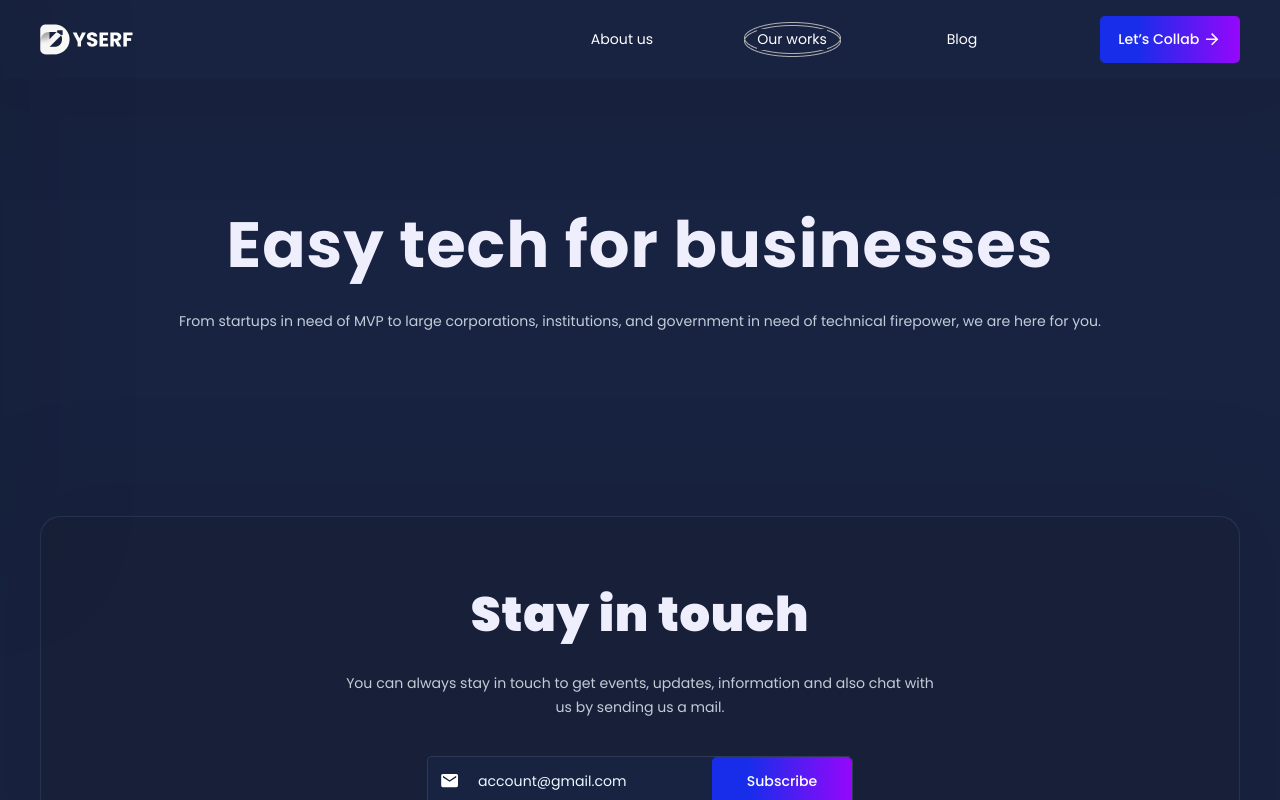
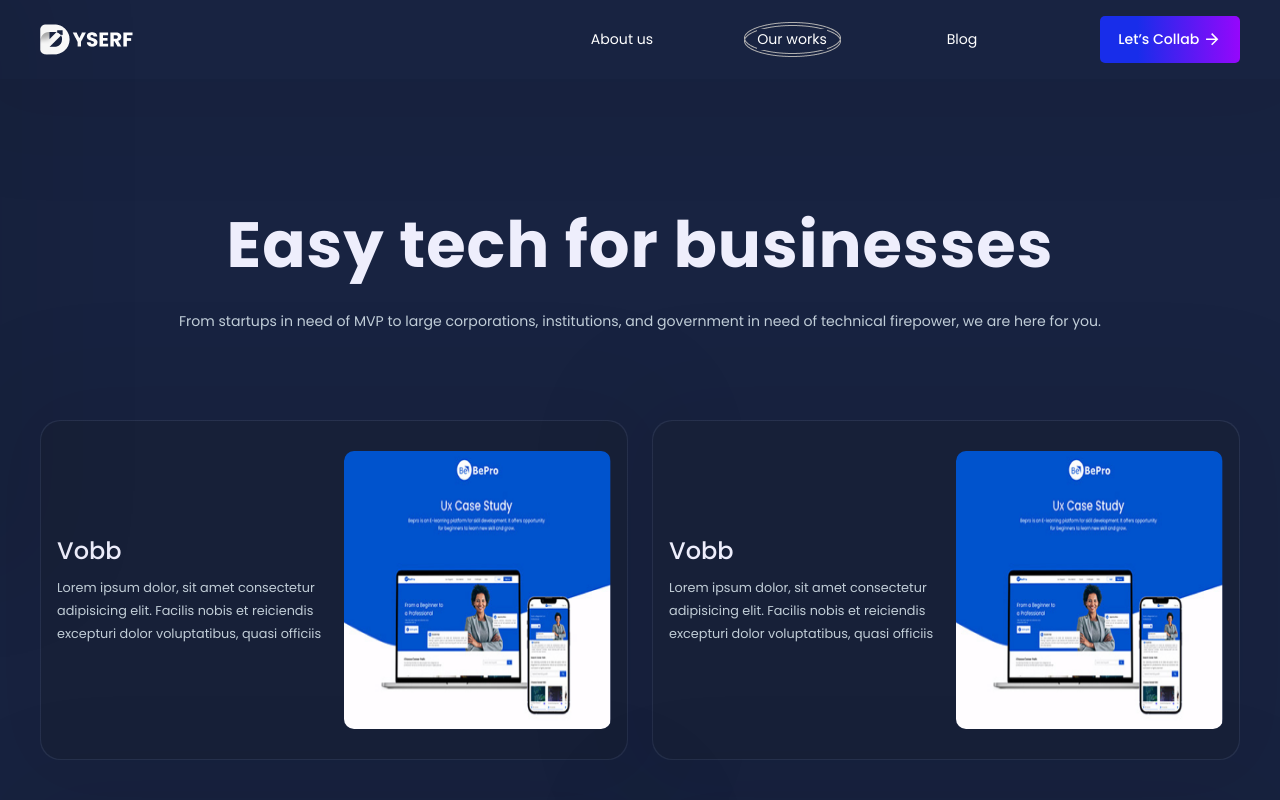
Before and after one commit to DGreegman/dyserf, a Next.js app: page /works in a window 1280 px wide. Shown: the top 800 px of the page. Built offline with nearby package versions, Linux system fonts and the light colour scheme.

Commit message:
Added work cards

```diff
--- a/components/works/WorkCard.tsx
+++ b/components/works/WorkCard.tsx
@@ -1,7 +1,7 @@
 import Image from 'next/image';
-import { Box, CardHeader, Flex, Stack } from '@chakra-ui/react';
+import { Box, Flex, Stack } from '@chakra-ui/react';
 import { WorkModel } from '../../models';
-import { DifferentBg, CardText } from '../Shared';
+import { DifferentBg, CardText, CardHeader } from '../Shared';
 
 type Props = {
   item: WorkModel;
@@ -17,7 +17,7 @@ const WorkCard = ({ item }: Props) => {
       minH='340px'
     >
       <Flex align='center' bg='transparent' gap={5}>
-        <Stack bg='transparent'>
+        <Stack bg='transparent' width='50%'>
           <CardHeader>Vobb</CardHeader>
           <CardText>
             Lorem ipsum dolor, sit amet consectetur adipisicing elit. Facilis
@@ -27,7 +27,7 @@ const WorkCard = ({ item }: Props) => {
 
         <Box
           height='278px'
-          width={{ base: '90%', md: '362px' }}
+          width={{ base: '90%', md: '50%' }}
           position='relative'
           bg='transparent'
         >
--- a/components/works/WorkHero.tsx
+++ b/components/works/WorkHero.tsx
@@ -1,16 +1,43 @@
-import React from 'react';
+import c from '../../assets/images/fire2.png';
+import { WorkCard } from '..';
 import { SectionContainer } from '../../layout';
 import { HeroHeader, DescriptionText } from '../Shared';
+import { Grid } from '@chakra-ui/react';
 
 const WorkHero = () => {
+  const renderWorks = Array(4)
+    .fill('-')
+    .map((e, i) => {
+      return (
+        <WorkCard
+          key={i}
+          item={{
+            icon: c,
+            description: e,
+            header: '',
+            id: 1,
+          }}
+        />
+      );
+    });
+
   return (
-    <SectionContainer pt='120px' gap={5}>
+    <SectionContainer pt='120px' gap={5} position='relative'>
       <HeroHeader maxW='1031px'>Easy tech for businesses</HeroHeader>
 
       <DescriptionText textAlign='center' maxW='1031px' pb={3}>
         From startups in need of MVP to large corporations, institutions, and
         government in need of technical firepower, we are here for you.
       </DescriptionText>
+
+      <Grid
+        templateColumns='repeat(2,1fr)'
+        columnGap={6}
+        rowGap='54px'
+        pt='54px'
+      >
+        {renderWorks}
+      </Grid>
     </SectionContainer>
   );
 };
```
